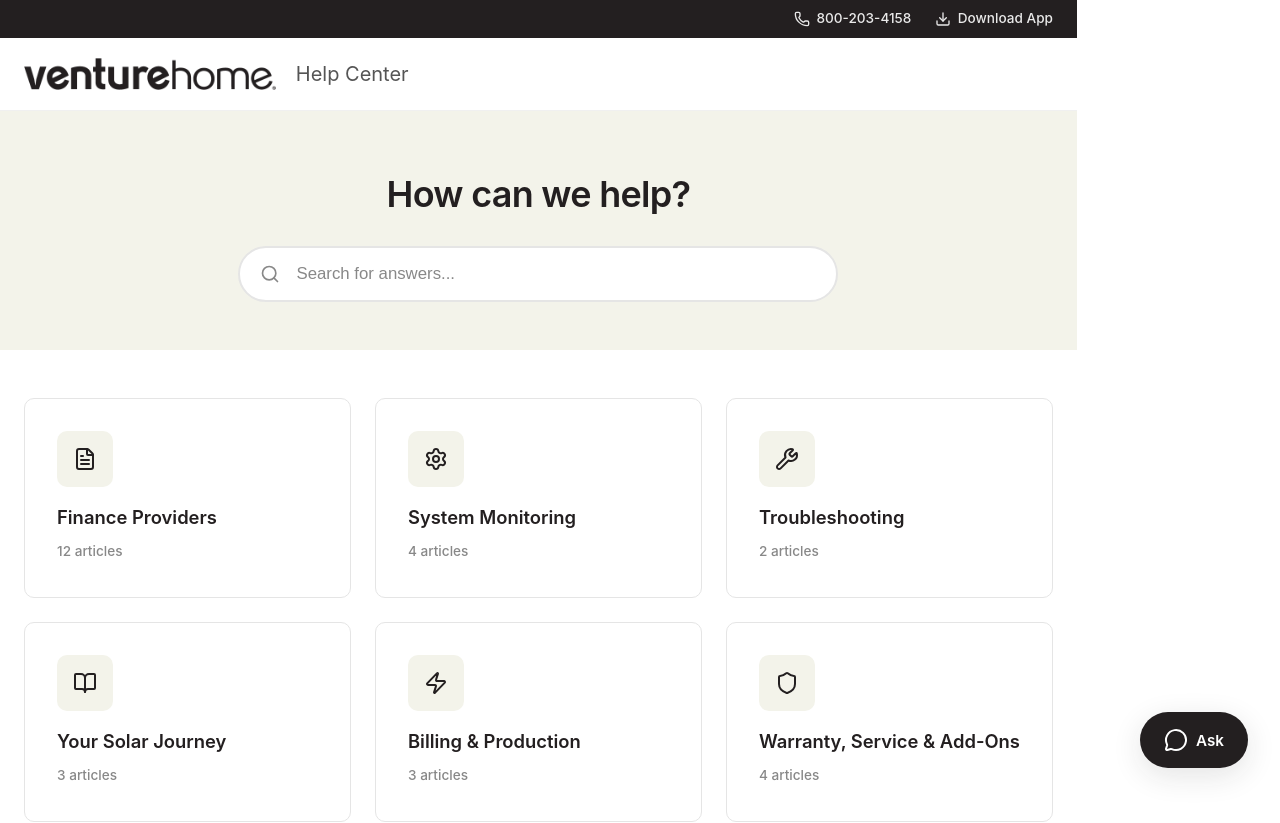
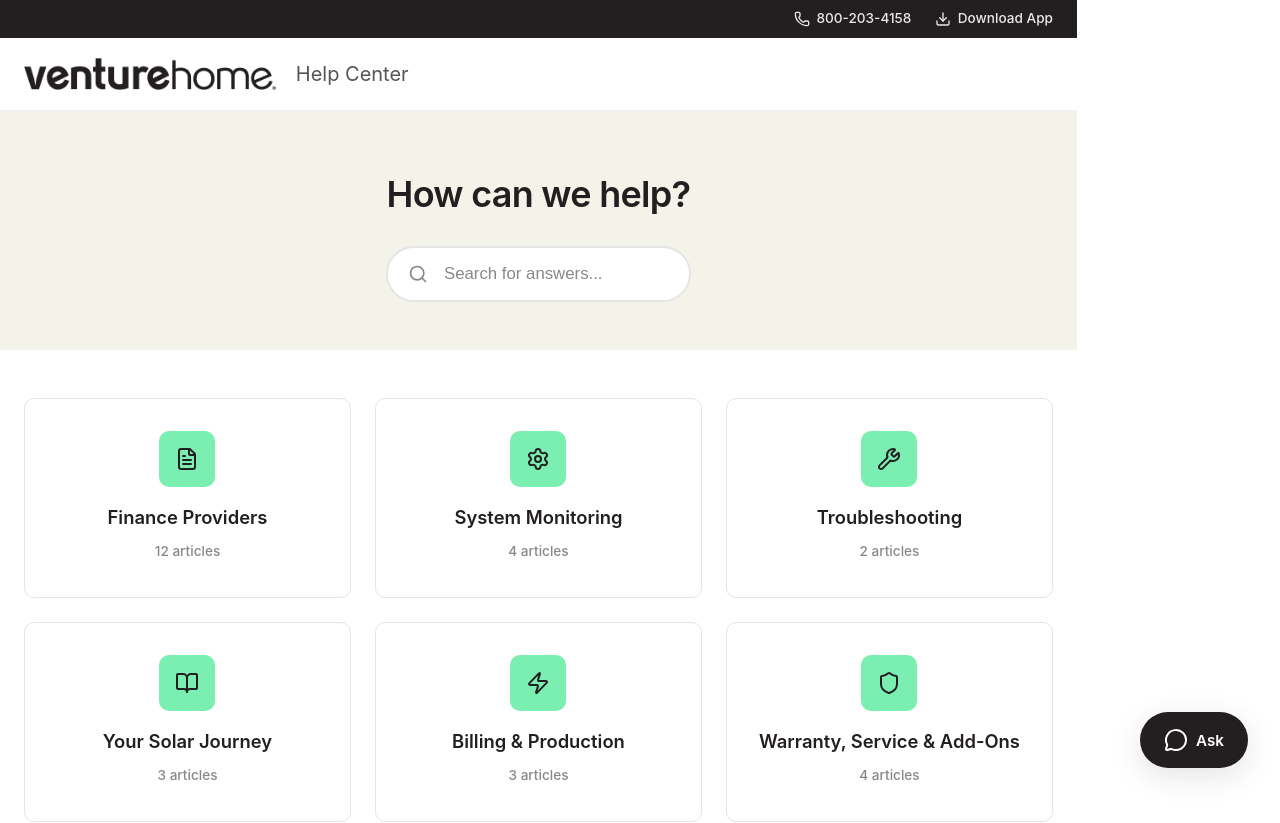
Before and after one commit to VentureHomeSolarLLC/help-venturehome, a React (Vite) app: page / in a window 1280 px wide. Shown: the top 823 px of the page. Built offline with nearby package versions, Linux system fonts and the light colour scheme.

Commit message:
fix: Center all content and use mint green for icons
- Center align hero section
- Center align collection cards with centered text
- Use mint green (#7AEFB1) for card icons
- Center align category and article pages

```diff
--- a/src/App.css
+++ b/src/App.css
@@ -118,6 +118,9 @@ body {
   background: var(--bg-hero);
   padding: 4rem 1.5rem 3rem;
   text-align: center;
+  display: flex;
+  flex-direction: column;
+  align-items: center;
 }
 
 .hero h1 {
@@ -229,6 +232,7 @@ body {
   max-width: var(--max-width);
   margin: 0 auto;
   padding: 3rem 1.5rem;
+  text-align: center;
 }
 
 .collections-grid {
@@ -252,7 +256,7 @@ body {
 .collection-card {
   display: flex;
   flex-direction: column;
-  align-items: flex-start;
+  align-items: center;
   gap: 1rem;
   background: var(--white);
   padding: 2rem;
@@ -261,6 +265,7 @@ body {
   border: 1px solid var(--border-color);
   transition: border-color 0.2s, box-shadow 0.2s, transform 0.2s;
   min-height: 200px;
+  text-align: center;
 }
 
 .collection-card:hover {
@@ -272,7 +277,7 @@ body {
 .collection-icon {
   width: 56px;
   height: 56px;
-  background: var(--off-white);
+  background: var(--mint);
   border-radius: var(--radius-md);
   display: flex;
   align-items: center;
@@ -298,6 +303,7 @@ body {
   max-width: var(--max-width);
   margin: 0 auto;
   padding: 2rem 1.5rem;
+  text-align: center;
 }
 
 .breadcrumbs {
@@ -366,6 +372,7 @@ body {
   max-width: 700px;
   margin: 0 auto;
   padding: 2rem 1.5rem 4rem;
+  text-align: center;
 }
 
 .article-content h1 {
```
